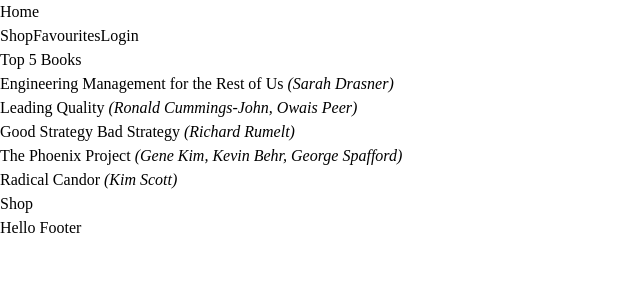
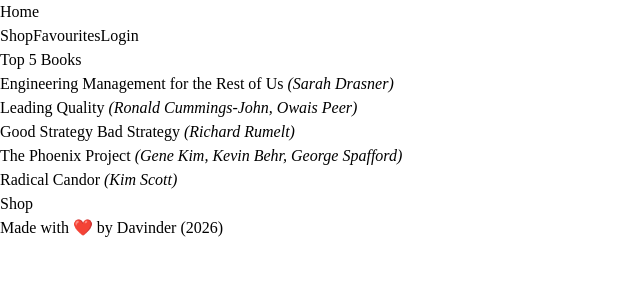
Before and after one commit to MissDavinderKaur/WBS_BOOK_SHOP, a React (Vite) app in the folder wbs-book-shop/: page / in a window 1280 px wide. Shown: the top 300 px of the page, without its empty margins (0-640 px from the left). Built offline with nearby package versions, Linux system fonts and the light colour scheme.

Commit message:
Footer is now fixed

```diff
--- a/wbs-book-shop/src/components/Footer.jsx
+++ b/wbs-book-shop/src/components/Footer.jsx
@@ -1,7 +1,11 @@
 // Footer component
 
 const Footer = () => {
-  return <h2>Hello Footer</h2>;
+  return (
+    <footer className="text-center py-6 mt-8 text-gray-600">
+      <p>Made with ❤️ by Davinder (2026)</p>
+    </footer>
+  );
 };
 
 export default Footer;
```
